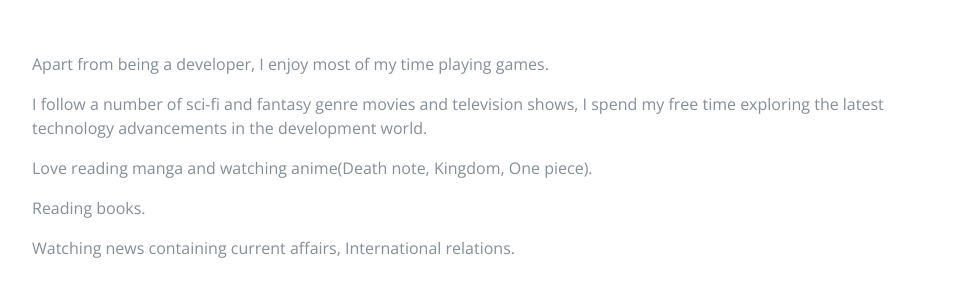
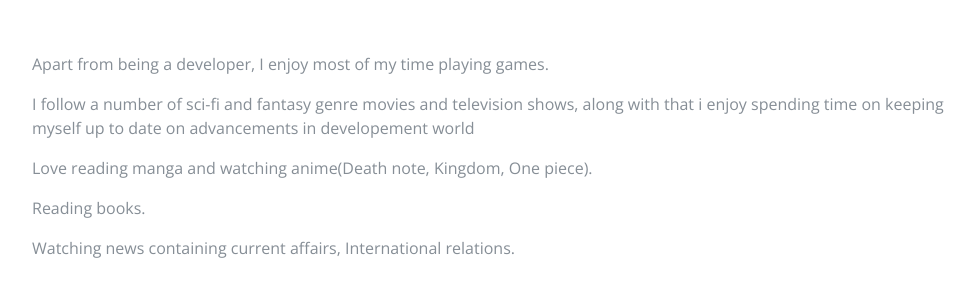
Before and after one commit to ramanjaneyalu/My_portfolio, a Flask app: page / in a window 1280 px wide. Shown: the part 3493-3785 px from the top of the page, without its empty margins (288-1263 px from the left). Run offline with Flask 2, Linux system fonts and the light colour scheme; some libraries are stand-ins or nearby versions; some web fonts are replaced.

Commit message:
experience

```diff
--- a/templates/home.html
+++ b/templates/home.html
@@ -242,9 +242,9 @@
         <div class="my-auto">
           <h2 class="mb-5">Interests</h2>
           <p>Apart from being a developer, I enjoy most of my time playing games.</p>
-          <p>I follow a number of sci-fi and fantasy genre movies and television shows, I spend my free time exploring the latest technology advancements in the development world.</p>
+          <p>I follow a number of sci-fi and fantasy genre movies and television shows, along with that i enjoy spending time on keeping myself up to date on advancements in developement world</p>
 
-          <p >Love reading manga and watching anime(Death note, Kingdom, One piece).</p>
+          <p>Love reading manga and watching anime(Death note, Kingdom, One piece).</p>
           <p>Reading books.</p>
           <p>Watching news containing current affairs, International relations.</p>
         </div>
```
